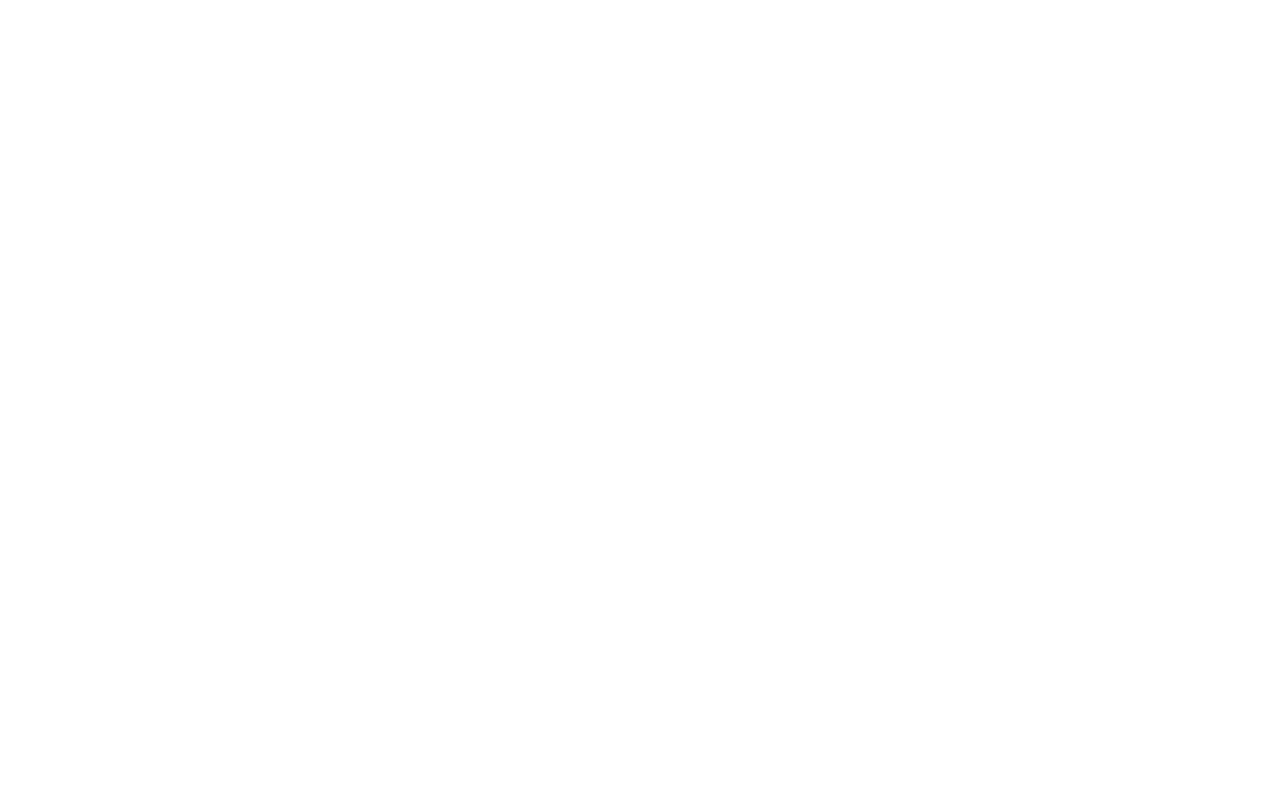
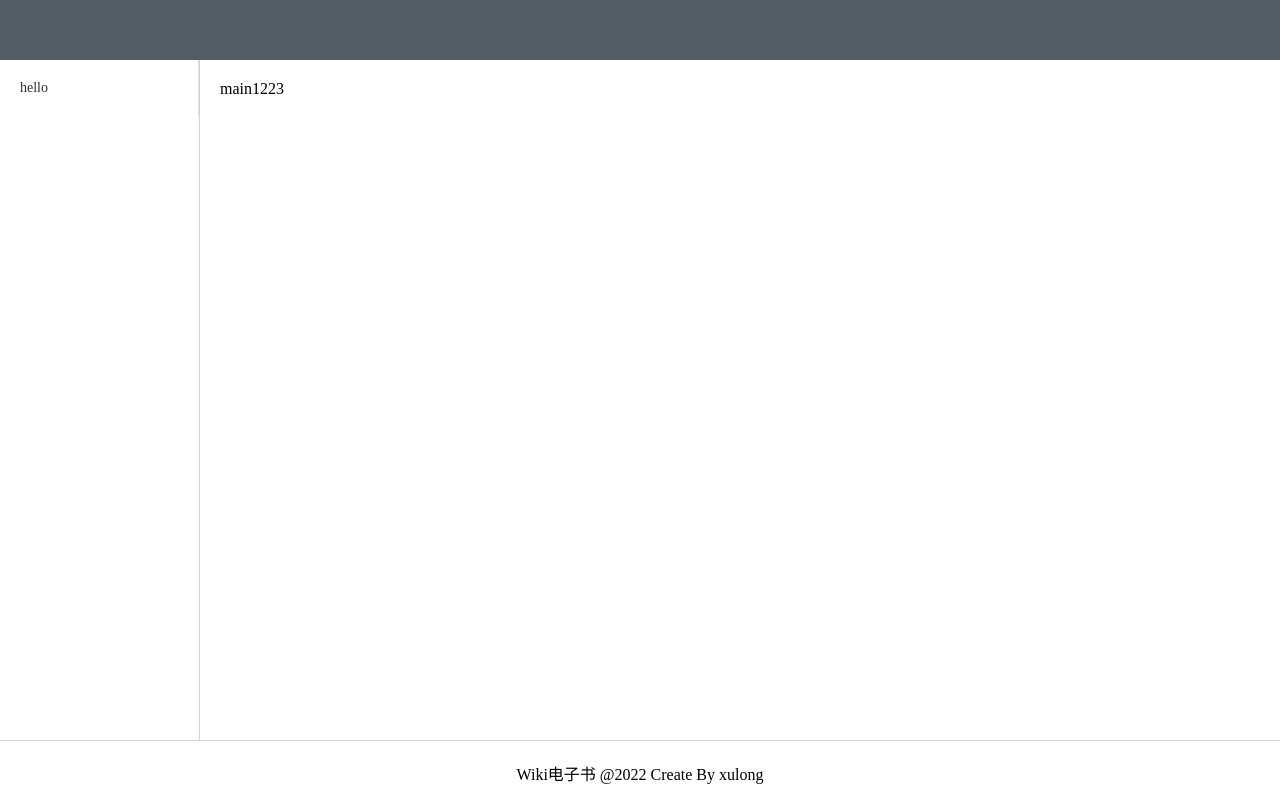
Before and after one commit to Dxide/wiki-vue, a Vue app: page /ebook in a window 1280 px wide. Before the commit this address had no page. Built offline with nearby package versions, Linux system fonts and the light colour scheme.

Commit message:
4月10日 4-7 修改路由配置

```diff
--- a/src/router/index.ts
+++ b/src/router/index.ts
@@ -1,10 +1,14 @@
-import { createRouter,  createWebHistory } from 'vue-router'
+import { createRouter,  createWebHistory ,RouteRecordRaw} from 'vue-router'
 
 // 下面使用了es6的对象增强写法，命名必须是routes
-const routes = [
+const routes:Array<RouteRecordRaw> = [
   {
     path: '/',
-    component:()=>import('@/views/Home.vue')
+    component:()=>import('@/views/Home.vue'),
+    redirect:'ebook',
+    children:[
+      {path:'ebook',component:()=>import('@/views/Ebook.vue')}
+    ]
   }
 ]
 
--- a/src/views/Ebook.vue
+++ b/src/views/Ebook.vue
@@ -3,17 +3,13 @@
     <el-aside width="200px" style="border-right: 1px solid lightgray">
       <el-scrollbar>
         <el-menu>
-          <el-sub-menu index="1">
-            <template #title>
-              <el-icon>
-                <message/>
-              </el-icon>
-              Navigator One
-            </template>
-          </el-sub-menu>
+          <el-menu-item >
+            <span>hello</span>
+          </el-menu-item>
         </el-menu>
       </el-scrollbar>
     </el-aside>
+
     <el-main>
       main1223
     </el-main>
--- a/src/views/Home.vue
+++ b/src/views/Home.vue
@@ -2,7 +2,7 @@
   <el-container
       style="height: 100%;" direction="vertical">
     <the-header/>
-    <Ebook/>
+    <router-view/>
     <the-footer/>
   </el-container>
 </template>
@@ -11,7 +11,6 @@
 <script lang="ts" setup>
 import TheHeader from "@/components/the-header.vue";
 import TheFooter from "@/components/the-footer.vue";
-import Ebook from "@/views/Ebook.vue";
 
 </script>
 
```
